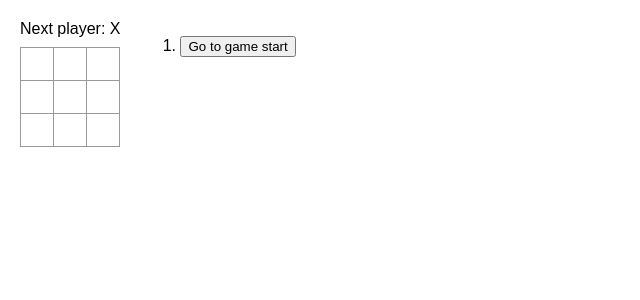
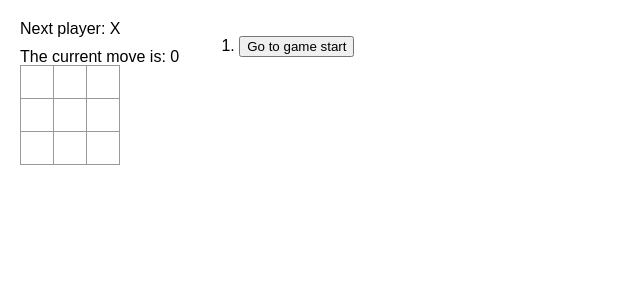
Before and after one commit to tomrfitz/tictactoe, a React (Create React App) app in the folder src/: page / in a window 1280 px wide. Shown: the top 300 px of the page, without its empty margins (0-640 px from the left). Built offline with nearby package versions, Linux system fonts and the light colour scheme.

Commit message:
add currentMove status on page

```diff
--- a/src/App.js
+++ b/src/App.js
@@ -8,7 +8,7 @@ function Square({ value, onSquareClick }) {
   );
 }
 
-function Board({ xIsNext, squares, onPlay }) {
+function Board({ xIsNext, squares, onPlay, currentMove }) {
   function handleClick(i) {
     if (calculateWinner(squares) || squares[i]) {
       return;
@@ -33,6 +33,7 @@ function Board({ xIsNext, squares, onPlay }) {
   return (
     <>
       <div className="status">{status}</div>
+      <div className="currentMove">The current move is: {currentMove}</div>
       <div className="board-row">
         <Square value={squares[0]} onSquareClick={() => handleClick(0)} />
         <Square value={squares[1]} onSquareClick={() => handleClick(1)} />
@@ -85,7 +86,12 @@ export default function Game() {
   return (
     <div className="game">
       <div className="game-board">
-        <Board xIsNext={xIsNext} squares={currentSquares} onPlay={handlePlay} />
+        <Board
+          xIsNext={xIsNext}
+          squares={currentSquares}
+          onPlay={handlePlay}
+          currentMove={currentMove}
+        />
       </div>
       <div className="game-info">
         <ol>{moves}</ol>
```
